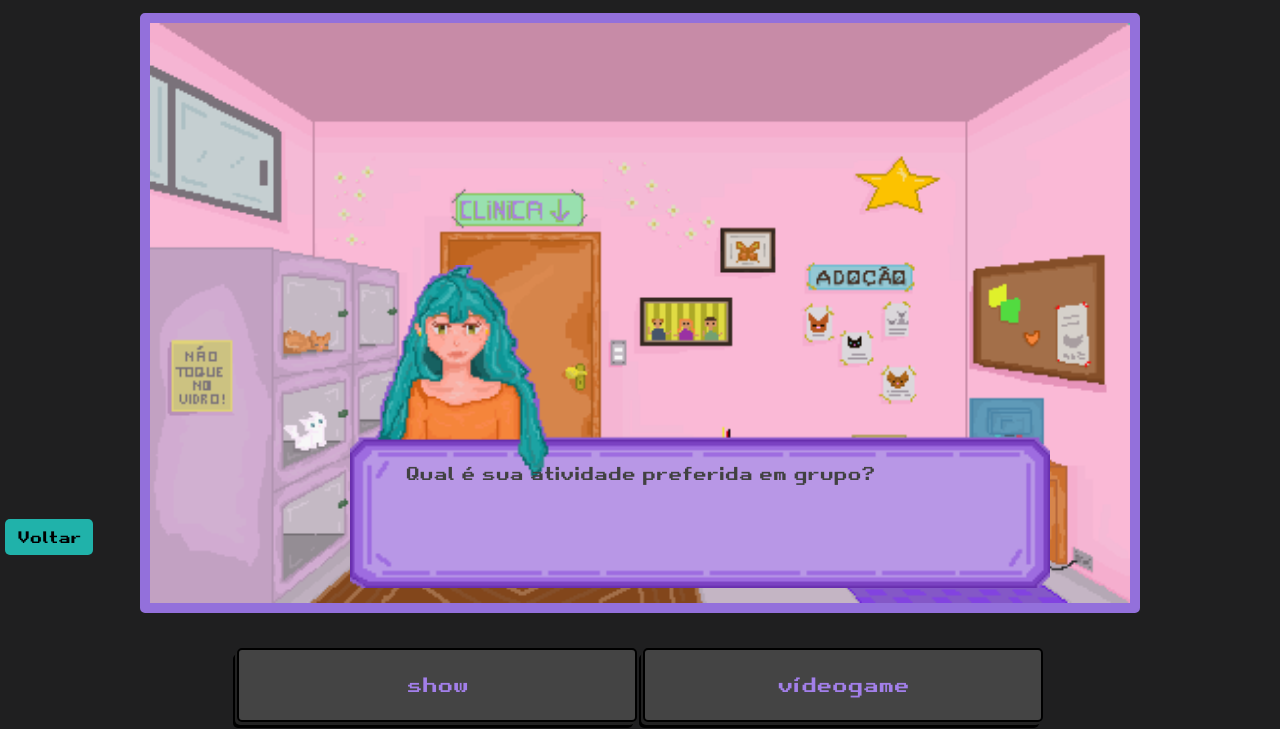
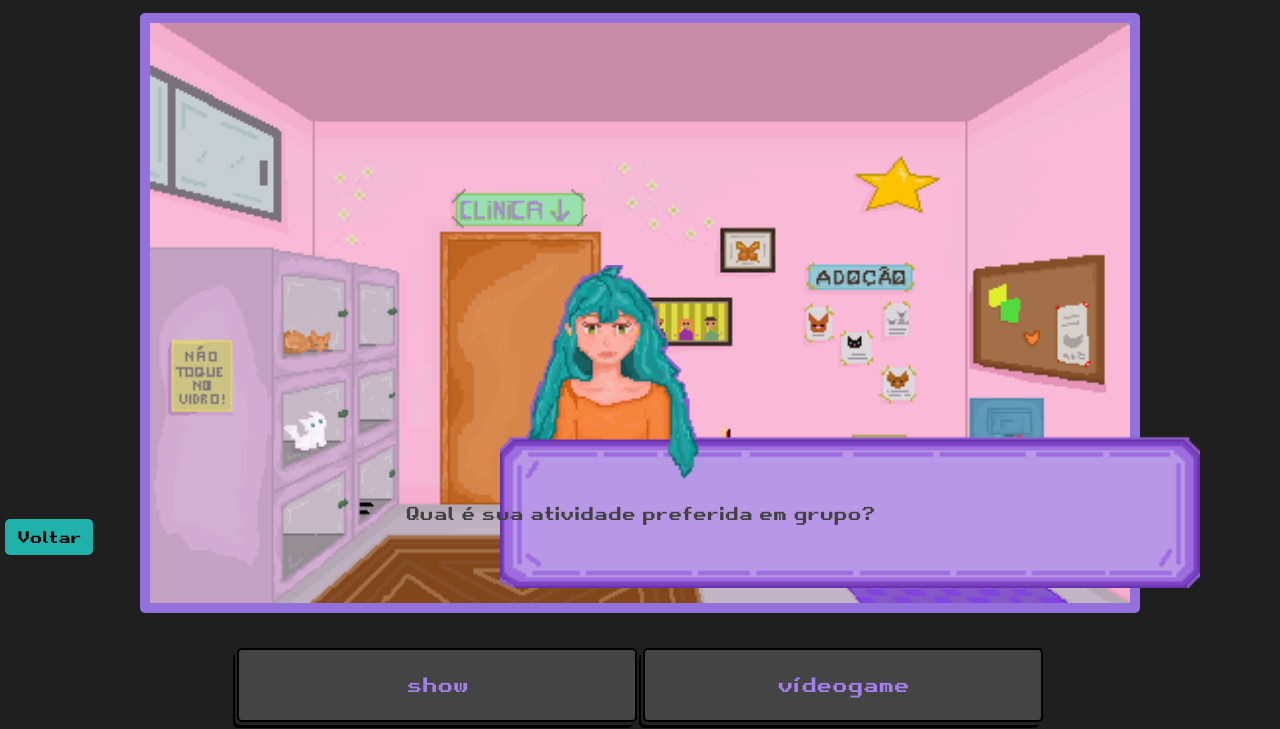
Before and after one commit to luana1111/trabalho-jogo, a plain HTML site: page Gatinhos/jogo.html in a window 1280 px wide. Shown: the part 235-964 px from the top of the page. Drawn offline with nearby package versions, Linux system fonts and the light colour scheme.

Commit message:
style_jogo.css 17/11 - nick

```diff
--- a/Gatinhos/css/style_jogo.css
+++ b/Gatinhos/css/style_jogo.css
@@ -118,15 +118,16 @@ a {
     z-index: 2;
     width: 700px;
     bottom: 60px;
-    left: 350px;
+    left: 500px;
 }
 
 .falas {
     position: relative;
     z-index: 3;
-    bottom: 150px;
+    bottom: 110px;
     right: 0px;
-    overflow-wrap: break-word;
+    text-overflow: clip;
+    /* overflow-wrap: break-word; */
 }
 
 .falasTexto {
@@ -261,6 +262,7 @@ a {
 .gatinhos {
     font-size: 2rem;
     color: white;
+    display: none;
 }
 
 #titulo4 {
```
